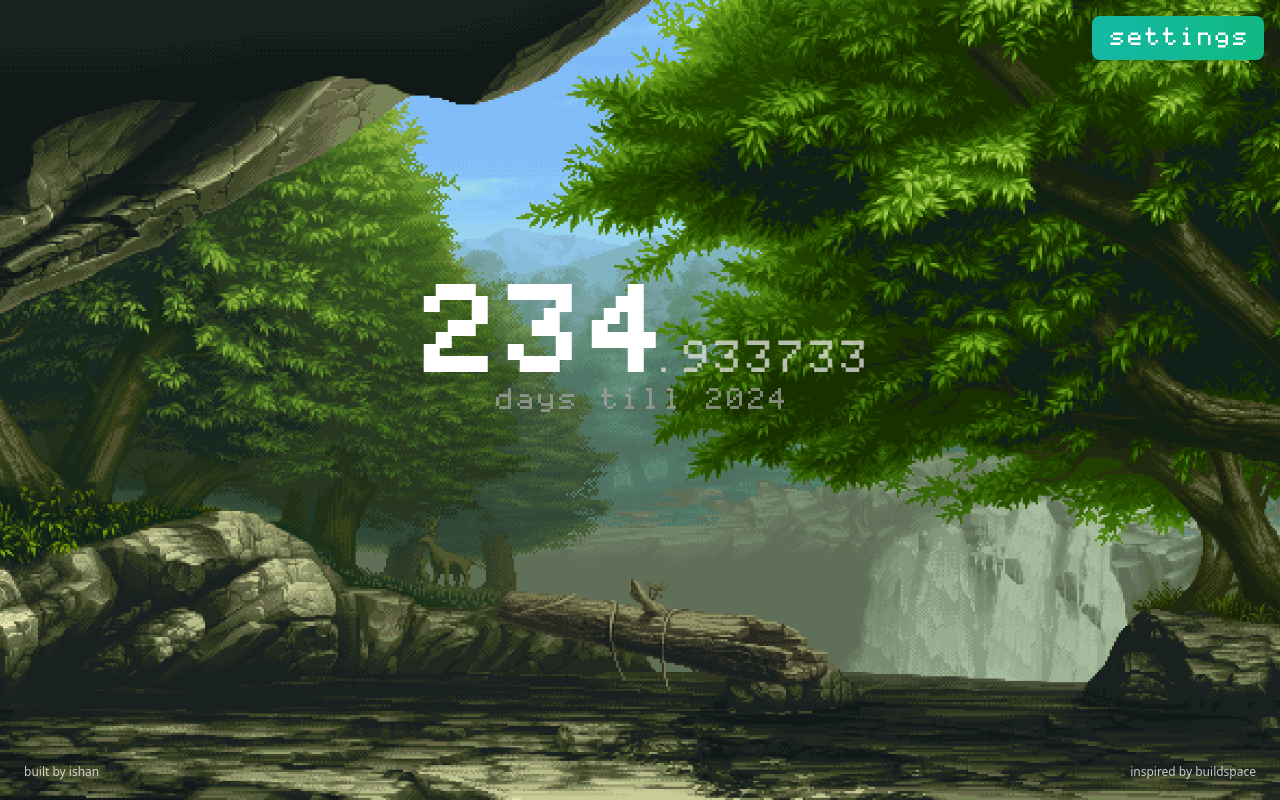
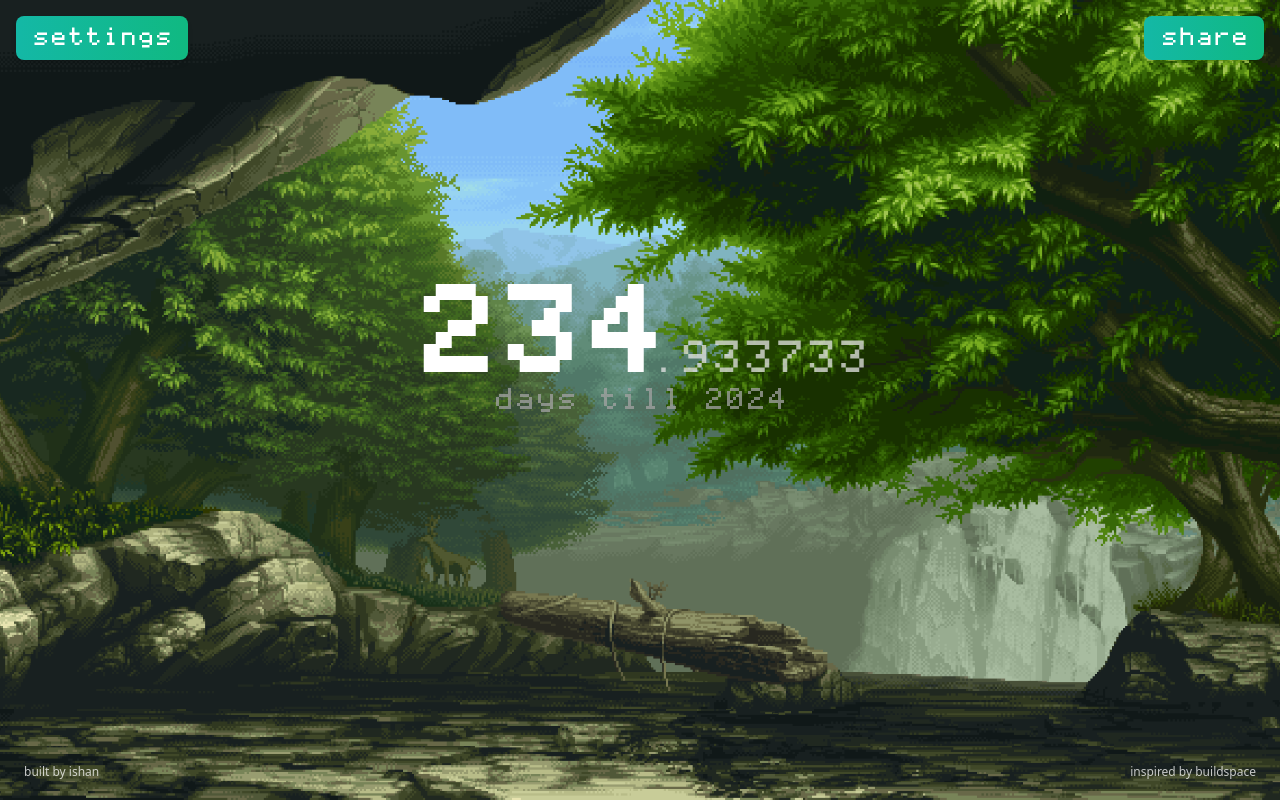
Before and after one commit to ishan0102/countdowns, a Next.js app: page / in a window 1280 px wide. Built offline with nearby package versions, Linux system fonts and the light colour scheme.

Commit message:
Add a share button that copies the current URL

```diff
--- a/next.config.js
+++ b/next.config.js
@@ -1,6 +1,6 @@
 /** @type {import('next').NextConfig} */
 const nextConfig = {
-  reactStrictMode: true,
+  reactStrictMode: false,
 }
 
 module.exports = nextConfig
--- a/src/components/Countdown/index.js
+++ b/src/components/Countdown/index.js
@@ -31,13 +31,30 @@ export function Countdown({
     handleBackgroundChange,
   } = useCountdown(initialDate, initialTime, initialDesc, initialTimezone, initialCountdownStyle, initialBackground);
 
-
+  // Settings and share button
   const [isSettingsOpen, setIsSettingsOpen] = useState(false);
+  const [copyButtonText, setCopyButtonText] = useState('share');
 
   if (days === null) {
     return null;
   }
 
+  const handleCopy = async () => {
+    try {
+      // Copy the current URL to the clipboard
+      await navigator.clipboard.writeText(window.location.href);
+
+      // Change the button text
+      setCopyButtonText('copied!');
+
+      // Reset the button text after 0.75 seconds
+      setTimeout(() => setCopyButtonText('share'), 750);
+    } catch (err) {
+      console.error('Failed to copy URL: ', err);
+    }
+  };
+
+  // Countdown
   const integerDays = Math.floor(days);
   const fractionalDays = (days % 1).toFixed(DECIMAL_PLACES);
 
@@ -65,18 +82,32 @@ export function Countdown({
 
   return (
     <div className="flex flex-col items-center justify-center h-screen bg-no-repeat bg-center bg-cover relative" style={{ backgroundImage: `url('/static/img/${background}')` }}>
-      <div className="absolute top-4 right-4">
+      {/* Settings button */}
+      <div className="absolute top-4 left-4">
         <button
           onClick={() => setIsSettingsOpen(!isSettingsOpen)}
           className="block text-white text-xl font-apple2mono focus:outline-none relative transform transition-transform md:duration-200 md:hover:scale-105"
         >
-          <span className="inline-block py-2 px-4 rounded-lg bg-gradient-to-r from-teal-500 to-emerald-500 shadow-md transition-all duration-300 ease-in-out hover:from-emerald-500 hover:to-teal-500">
+          <span className="inline-block py-2 px-4 rounded-lg bg-gradient-to-r from-teal-500 to-emerald-500 shadow-md transition-all duration-300 ease-in-out hover:from-indigo-500 hover:to-violet-700">
             settings
           </span>
         </button>
       </div>
 
-      <div className={`absolute w-2/3 md:w-1/4 top-16 right-4 md:right-4 backdrop-filter backdrop-blur-lg p-4 mt-2 rounded-lg z-10 ${isSettingsOpen ? '' : 'hidden'}`}>
+      {/* Share button */}
+      <div className="absolute top-4 right-4">
+        <button
+          onClick={handleCopy}
+          className="block text-white text-xl font-apple2mono focus:outline-none relative transform transition-transform md:duration-200 md:hover:scale-105"
+        >
+          <span className="inline-block py-2 px-4 rounded-lg bg-gradient-to-r from-teal-500 to-emerald-500 shadow-md transition-all duration-300 ease-in-out hover:from-indigo-500 hover:to-violet-700">
+            {copyButtonText}
+          </span>
+        </button>
+      </div>
+
+      {/* Settings */}
+      <div className={`absolute w-2/3 md:w-1/4 top-16 left-4 md:right-4 backdrop-filter backdrop-blur-lg p-4 mt-2 rounded-lg z-10 ${isSettingsOpen ? '' : 'hidden'}`}>
         <label className="block text-neutral-200 text-opacity-75 text-sm font-apple2mono">
           date
           <input type="date" value={date} onChange={handleDateChange} className="mt-1 ml-4 md:ml-0 w-full p-2 rounded text-black font-apple2mono" />
```
